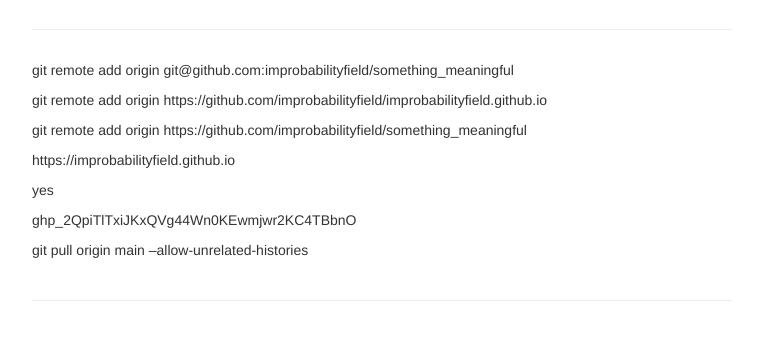
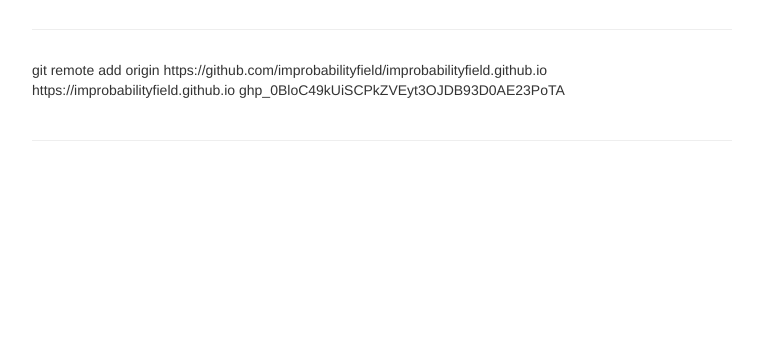
Before and after one commit to improbabilityfield/improbabilityfield.github.io, a Jekyll site: the page built from rough-notes.md, in a window 1280 px wide. Shown: the top 340 px of the page, without its empty margins (258-1021 px from the left). Built offline with Jekyll 4.4.1, drawn with Linux system fonts in a browser that asks for light colours; our own code applies the rules of GitHub Pages for plain Markdown files.

```diff
--- a/rough-notes.md
+++ b/rough-notes.md
@@ -1,13 +1,3 @@
-git remote add origin git@github.com:improbabilityfield/something_meaningful
-
 git remote add origin https://github.com/improbabilityfield/improbabilityfield.github.io
-
-git remote add origin https://github.com/improbabilityfield/something_meaningful
-
 https://improbabilityfield.github.io
-
-yes
-
-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
-
-git pull origin main --allow-unrelated-histories
+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
```
Also changed, not shown: index.md (+1 -0 lines), pages/parallel-coffee-roasters.md (added, +8 -0 lines), pages/images/parallel-coffee-roasters_filter-coffee.jpg (added), pages/images/parallel-coffee-roasters_food.jpg (added), 1 other file.
